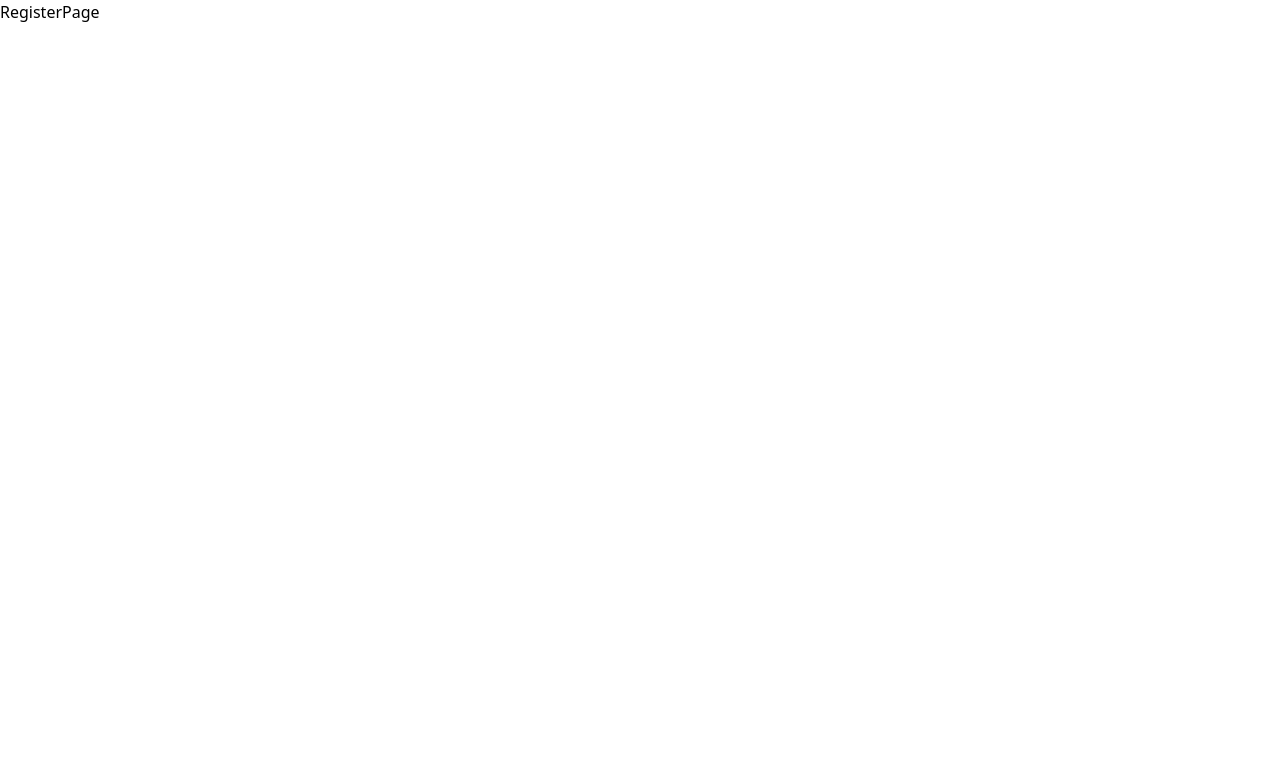
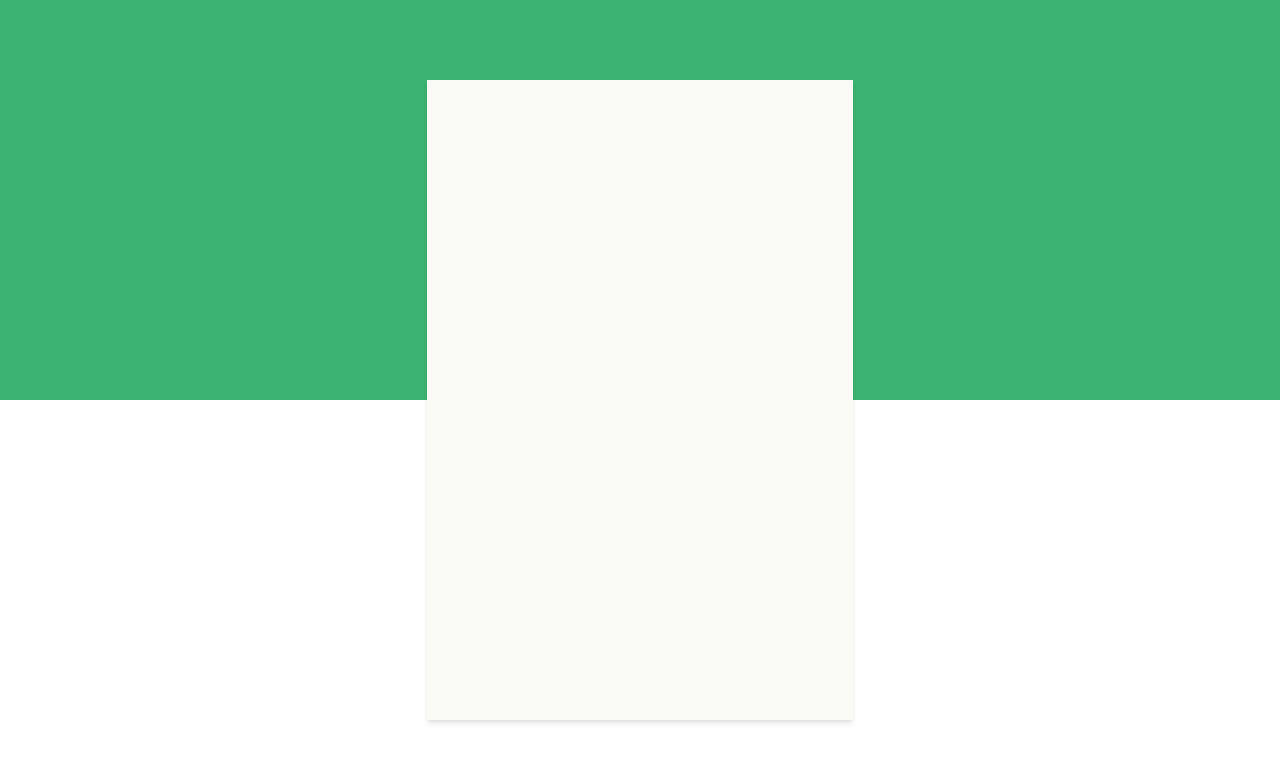
Before and after one commit to Hamza-Yousaf/StudySprout, a React (Vite) app in the folder frontend/: page /register in a window 1280 px wide. Shown: the top 762 px of the page. Built offline with nearby package versions, Linux system fonts and the light colour scheme.

Commit message:
register page outline

```diff
--- a/frontend/src/pages/RegisterPage.jsx
+++ b/frontend/src/pages/RegisterPage.jsx
@@ -2,7 +2,10 @@ import React from 'react'
 
 const RegisterPage = () => {
   return (
-    <div>RegisterPage</div>
+    <div className='relative w-screen h-screen flex items-center justify-center'>
+      <div className="absolute top-0 left-0 bg-[var(--backgroundGreen)] w-full h-1/2 z-0"></div>
+      <div className="w-1/3 h-4/5 bg-[var(--offWhite)] m-auto shadow-md z-1"></div>
+    </div>
   )
 }
 
```
